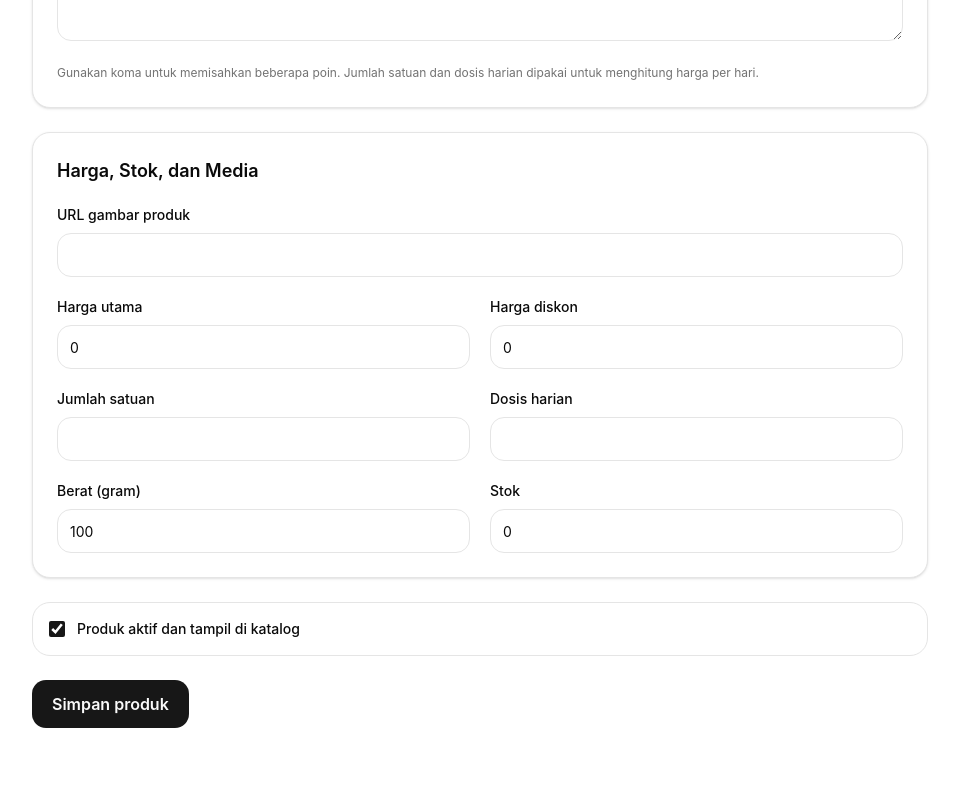
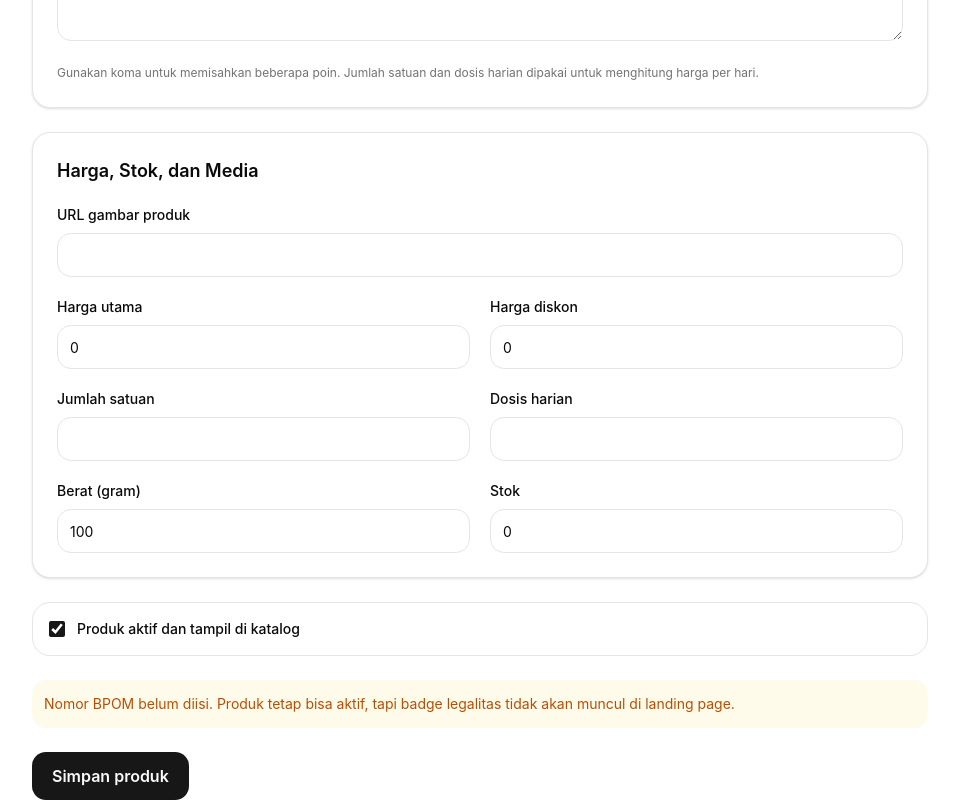
Before and after one commit to atmajaarlani-oss/dynamic-marketing-herbl, a Next.js app: page /admin/produk/baru in a window 1280 px wide. Shown: the part 2748-3548 px from the top of the page, without its empty margins (160-1119 px from the left). Before the commit the page ends 3476 px from the top, so only its background shows below. Built offline with nearby package versions, Linux system fonts and the light colour scheme.

Commit message:
feat: add warning for missing BPOM number when product is active
Co-authored-by: atmajaarlani-oss <318523440+atmajaarlani-oss@users.noreply.github.com>

```diff
--- a/components/admin/ProdukForm.tsx
+++ b/components/admin/ProdukForm.tsx
@@ -36,6 +36,7 @@ export default function ProdukForm({ initial = {}, id }: { initial?: ProdukFormD
   return <form onSubmit={submit} className="mx-auto max-w-4xl space-y-6">
     {sections.map((section) => <section key={section.title} className="rounded-2xl border border-border bg-card p-5 shadow-sm sm:p-6"><h2 className="mb-5 text-lg font-semibold text-foreground">{section.title}</h2><div className="grid gap-5 sm:grid-cols-2">{section.fields.map(([key, label, type]) => <label key={key} className={type === "textarea" || key === "gambar" ? "sm:col-span-2" : ""}><span className="mb-2 block text-sm font-medium text-foreground">{label}</span>{type === "textarea" ? <textarea rows={key === "cerita_singkat" ? 3 : 4} value={String(form[key] ?? "")} onChange={(event) => update(key, event.target.value)} className="w-full rounded-xl border border-border bg-background px-3 py-2 text-sm leading-6 outline-none transition focus:ring-2 focus:ring-primary" /> : <input type={type} min={type === "number" ? 0 : undefined} value={String(form[key] ?? "")} onChange={(event) => update(key, type === "number" ? (event.target.value === "" ? null : Number(event.target.value)) : event.target.value)} className="h-11 w-full rounded-xl border border-border bg-background px-3 text-sm outline-none transition focus:ring-2 focus:ring-primary" />}</label>)}</div>{section.title === "Cara Pakai" && <p className="mt-4 text-xs leading-5 text-muted-foreground">Gunakan koma untuk memisahkan beberapa poin. Jumlah satuan dan dosis harian dipakai untuk menghitung harga per hari.</p>}</section>)}
     <label className="flex items-center gap-3 rounded-2xl border border-border bg-card p-4"><input type="checkbox" checked={form.is_active !== false} onChange={(event) => update("is_active", event.target.checked)} className="h-4 w-4 accent-primary" /><span className="text-sm font-medium text-foreground">Produk aktif dan tampil di katalog</span></label>
+    {!String(form.nomor_bpom ?? "").trim() && form.is_active !== false && <p className="rounded-xl bg-amber-50 p-3 text-sm leading-6 text-amber-700">Nomor BPOM belum diisi. Produk tetap bisa aktif, tapi badge legalitas tidak akan muncul di landing page.</p>}
     {message && <p role="alert" className="text-sm text-destructive">{message}</p>}
     <button type="submit" disabled={saving} className="rounded-xl bg-primary px-5 py-3 font-semibold text-primary-foreground transition hover:opacity-90 disabled:opacity-50">{saving ? "Menyimpan..." : "Simpan produk"}</button>
   </form>
```
